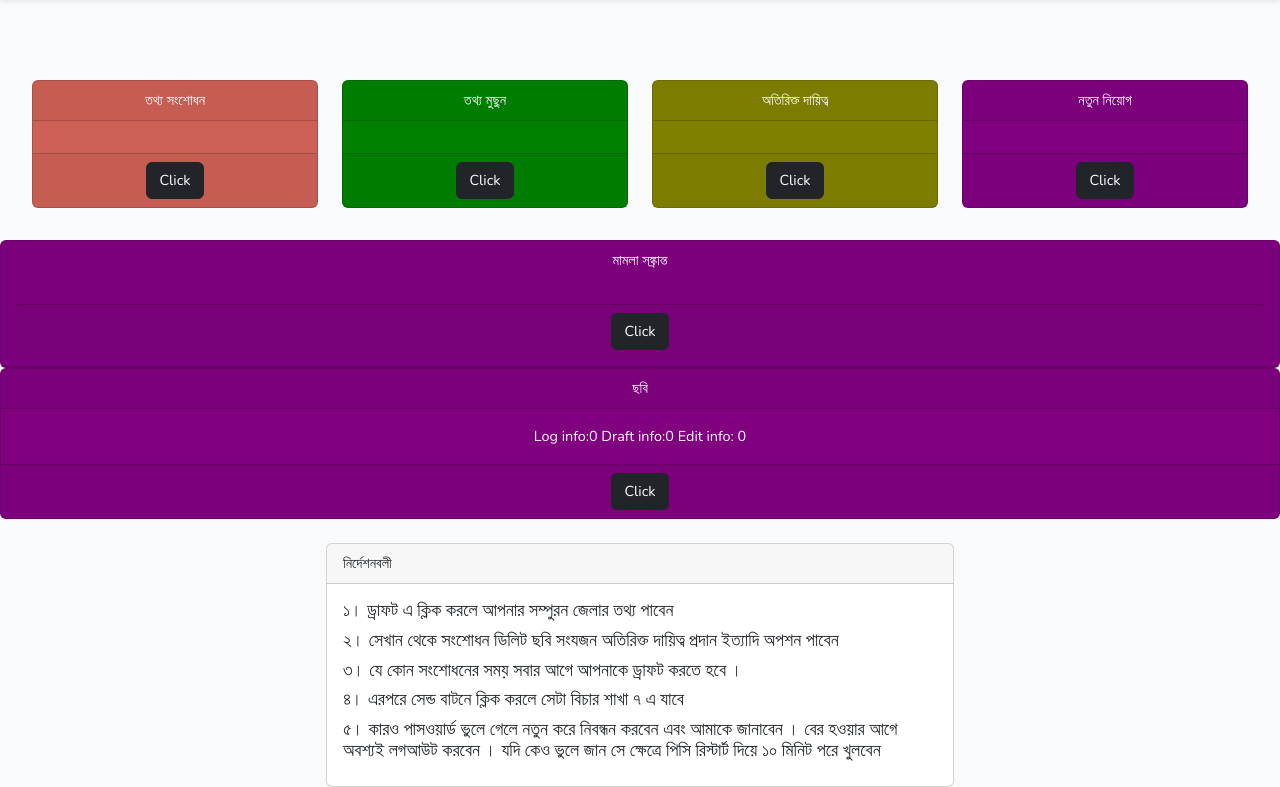
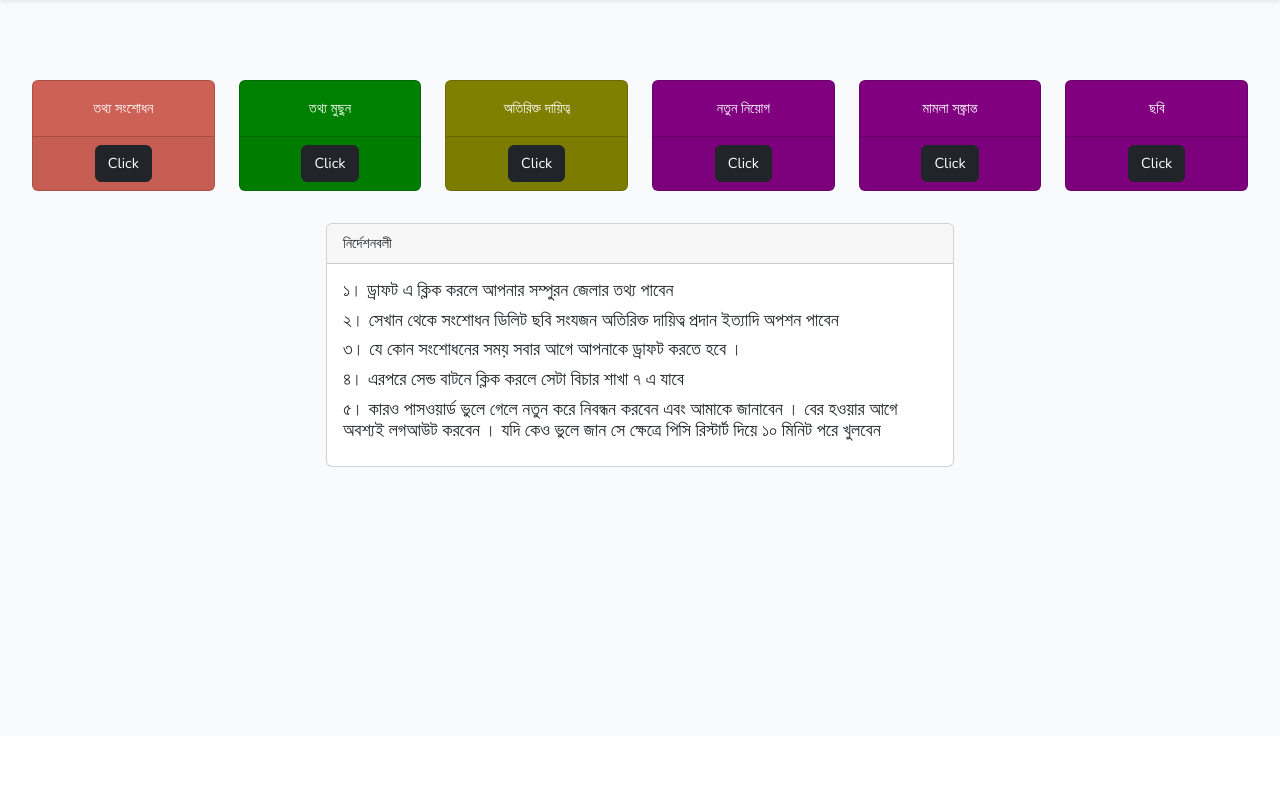
Before and after one commit to arafatju/LawOffice2026, a Laravel app: template resources/views/DR/beforedata.blade.php in a window 1280 px wide. Shown: the part 64-851 px from the top of the page. After the commit the page ends 531 px from the top, so only its background shows below. Run offline with Laravel 8, Linux system fonts and the light colour scheme; the template is opened without the code that fills it, so the values that code supplies are empty; the visitor is signed in with stand-in values (Sample User, id 1).

Commit message:
creatingfff

```diff
--- a/app/Http/Controllers/infoimp.php
+++ b/app/Http/Controllers/infoimp.php
@@ -477,7 +477,7 @@ $request->avatar->move(public_path('upload/kazi/picture/'), $imageName);
 
     }
      public function beforedata(){
-        return view('beforedata');
+        return view('DR.beforedata');
      }
     public function dashboard()
     {
--- a/resources/views/DR/beforedata.blade.php
+++ b/resources/views/DR/beforedata.blade.php
@@ -12,11 +12,9 @@
  <div class="row mt-4"style="padding: 2rem 2rem;">
     <div class="col ">
         <div class="card  text-center text-white" style="background-color:#CD6155;padding:2rem 0 rem;">
-            <div class="card-header">
+
+            <div class="card-body">
             তথ্য সংশোধন
-            </div>
-            <div class="card-body">
-
             </div>
             <div class="card-footer">
               <a class="btn btn-dark" role="button" href="{{route('dataone')}}">Click</a>
@@ -25,11 +23,9 @@
     </div>
     <div class="col">
         <div class="card   text-center text-white" style="background-color:green;" >
-            <div class="card-header">
+
+            <div class="card-body">
             তথ্য মুছুন
-            </div>
-            <div class="card-body">
-
 
             </div>
             <div class="card-footer">
@@ -40,11 +36,9 @@
     </div>
     <div class="col">
         <div class="card  text-center" style="background-color:Olive;color:white;">
-            <div class="card-header">
+
+            <div class="card-body">
             অতিরিক্ত দায়িত্ব
-            </div>
-            <div class="card-body">
-
             </div>
             <div class="card-footer">
             <a class="btn btn-dark" role="button" href="{{route('chargedash')}}">Click</a>
@@ -54,12 +48,10 @@
     </div>
     <div class="col">
         <div class="card  text-center" style="background-color:purple;color:white;">
-            <div class="card-header">
-            নতুন নিয়োগ
-            </div>
+
             <div class="card-body">
 
-
+            নতুন নিয়োগ
             </div>
             <div class="card-footer">
             <a class="btn btn-dark" role="button" href="{{route('details')}}">Click</a>
@@ -68,12 +60,12 @@
         </div>
     </div>
 
-</div>
+
 <div class="col">
         <div class="card  text-center" style="background-color:purple;color:white;">
-            <div class="card-header">
-             মামলা সঙ্ক্রান্ত
+
             <div class="card-body">
+            মামলা সঙ্ক্রান্ত
 
             </div>
             <div class="card-footer">
@@ -81,18 +73,16 @@
 
              </div>
         </div>
-    </div>
+
 
 </div>
 <div class="col">
         <div class="card  text-center" style="background-color:purple;color:white;">
-            <div class="card-header">
-              ছবি
-            </div>
+
+
+
             <div class="card-body">
-            Log info:0
-            Draft info:0
-            Edit info: 0
+            ছবি
 
             </div>
             <div class="card-footer">
@@ -100,8 +90,9 @@
 
              </div>
         </div>
-    </div>
 
+
+</div>
 </div>
 <div class="row  justify-content-center align-items-center " >
 
```
